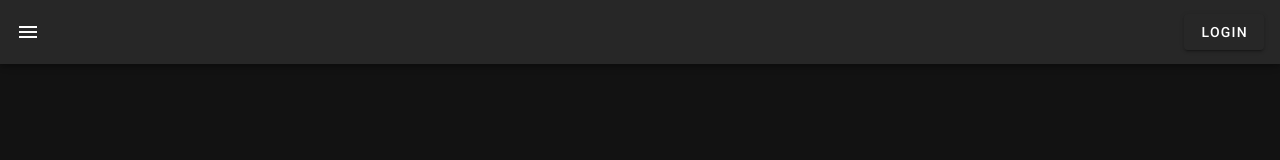
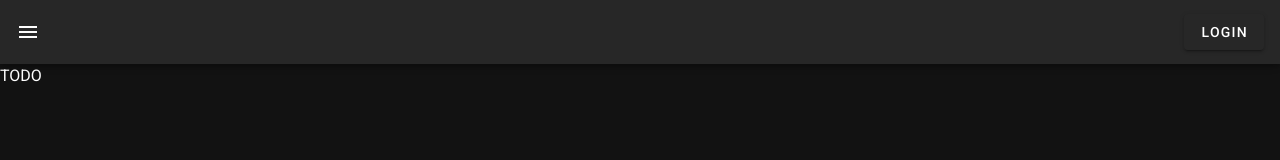
Before and after one commit to Al-un/alun-app, a Nuxt app: page /apps/memos in a window 1280 px wide. Before the commit this address had no page. Shown: the top 160 px of the page. Built offline with nearby package versions, Linux system fonts and the light colour scheme.

Commit message:
feat: add empty pages for memos app and colour utility

```diff
--- /dev/null
+++ b/pages/apps/memos/index.vue
@@ -0,0 +1,15 @@
+<template>
+  <div>TODO</div>
+</template>
+
+<script lang="ts">
+import { defineComponent } from '@vue/composition-api'
+
+interface Props {}
+
+export default defineComponent({
+  name: 'app-memos'
+})
+</script>
+
+<style lang="scss"></style>
--- /dev/null
+++ b/pages/utilities/colours.vue
@@ -0,0 +1,15 @@
+<template>
+  <div>TODO</div>
+</template>
+
+<script lang="ts">
+import { defineComponent } from '@vue/composition-api'
+
+interface Props {}
+
+export default defineComponent({
+  name: 'util-colours'
+})
+</script>
+
+<style lang="scss"></style>
```
